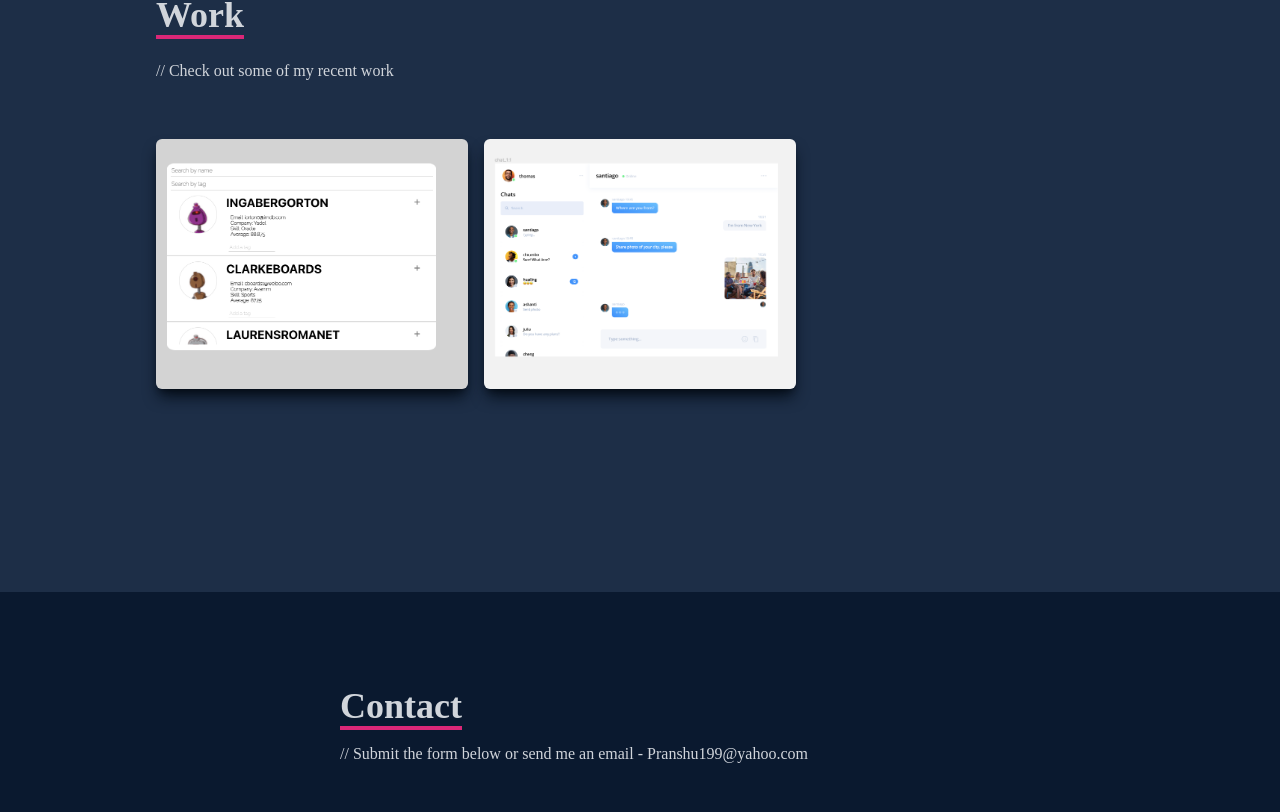
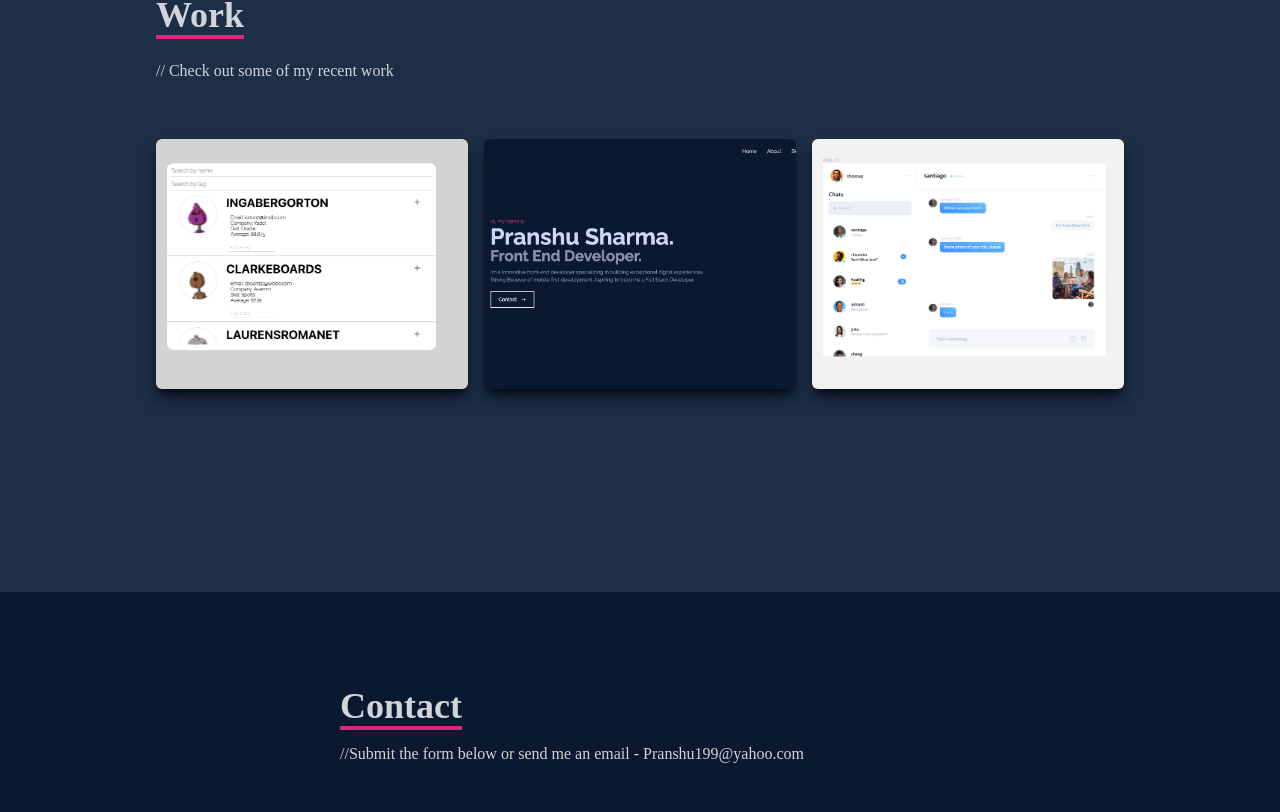
Before and after one commit to pranshu199/React-Portfolio-Website, a React (Create React App) app: page / in a window 1280 px wide. Shown: the part 2608-3420 px from the top of the page. Built offline with nearby package versions, Linux system fonts and the light colour scheme.

Commit message:
added portfolio website link in work.js and fixed bug in contact.js

```diff
--- a/src/components/Contact.jsx
+++ b/src/components/Contact.jsx
@@ -6,7 +6,7 @@
         <form method='POST' action="https://getform.io/f/c1f13de6-b968-4204-859c-2dac5ca2724d" className='flex flex-col max-w-[600px] w-full'>
             <div className='pb-8'>
                 <p className='text-4xl font-bold inline border-b-4 border-pink-600 text-gray-300'>Contact</p>
-                <p className='text-gray-300 py-4'>// Submit the form below or send me an email - Pranshu199@yahoo.com</p>
+                <p className='text-gray-300 py-4'>{" //Submit the form below or send me an email - Pranshu199@yahoo.com "}</p>
             </div>
             <input className='bg-[#ccd6f6] p-2' type="text" placeholder='Name' name='name' />
             <input className='my-4 p-2 bg-[#ccd6f6]' type="email" placeholder='Email' name='email' />
--- a/src/components/Work.jsx
+++ b/src/components/Work.jsx
@@ -1,7 +1,7 @@
 import React from 'react';
-import WorkImg from '../assets/workImg.jpeg';
 import Messenger from '../assets/messenger.png'
 import ApiSearch from '../assets/ApiSearch.png'
+import Portfolio from '../assets/portfolio.png'
 
 const Work = () => {
   return (
@@ -30,6 +30,29 @@
                   </button>
                 </a> */}
                 <a href='https://github.com/pranshu199/React.js-Api-Application'>
+                  <button className='text-center rounded-lg px-4 py-3 m-2 bg-white text-gray-700 font-bold text-lg'>
+                    Code
+                  </button>
+                </a>
+              </div>
+            </div>
+          </div>
+          <div
+            style={{ backgroundImage: `url(${Portfolio})` }}
+            className='shadow-lg shadow-[#040c16] group container rounded-md flex justify-center items-center mx-auto content-div'
+          >
+            {/* Hover Effects */}
+            <div className='opacity-0 group-hover:opacity-100'>
+              <span className='text-2xl font-bold text-white tracking-wider'>
+                ReactJS Chat App
+              </span>
+              <div className='pt-8 text-center'>
+                {/* <a href='/'>
+                  <button className='text-center rounded-lg px-4 py-3 m-2 bg-white text-gray-700 font-bold text-lg'>
+                    Demo
+                  </button>
+                </a> */}
+                <a href='https://github.com/pranshu199/React-Portfolio-Website'>
                   <button className='text-center rounded-lg px-4 py-3 m-2 bg-white text-gray-700 font-bold text-lg'>
                     Code
                   </button>
```
Also changed, not shown: src/assets/portfolio.png (added), 1 other file (tests, documents, lock files or other folders).
